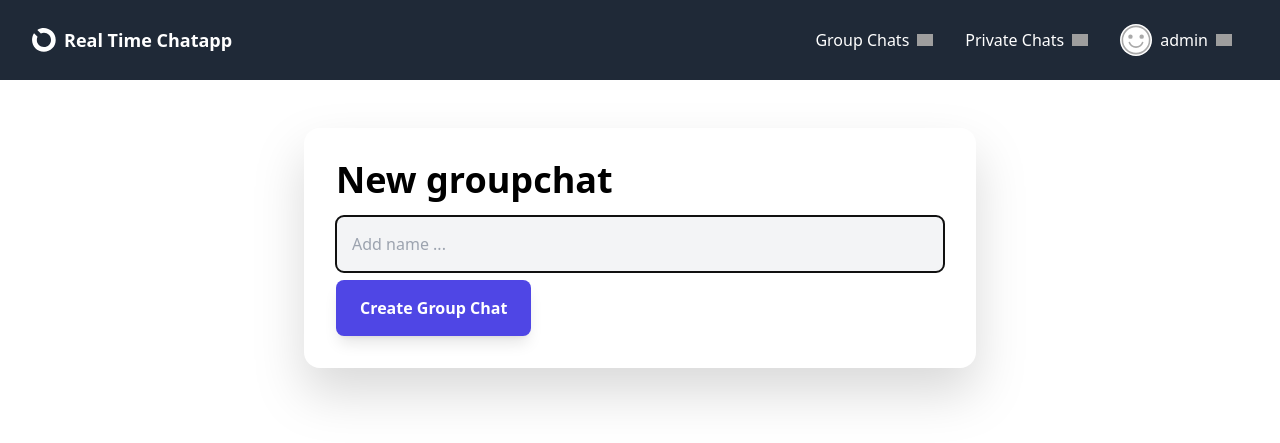
After one commit to devdandekar24/myChat, a Django app: page /chat/new_groupchat/ in a window 1280 px wide. The commit adds this page. Shown: the top 443 px of the page. Run offline with Django 5.2, Linux system fonts and the light colour scheme; a user stored in the database is signed in; data comes from the database, SQL or seed files in the repository; both versions use the stored data as it was after the commit; some libraries are stand-ins or nearby versions; grey boxes are pictures that could not be loaded.

```diff
--- a/a_rtchat/forms.py
+++ b/a_rtchat/forms.py
@@ -9,3 +9,27 @@ class ChatmessageCreateForm(ModelForm):
         widgets = {
             'body' : forms.TextInput(attrs={'placeholder': 'Add message ...', 'class': 'p-4 text-black', 'maxlength' : '300', 'autofocus': True }),
         }
+
+class NewGroupForm(ModelForm):
+    class Meta:
+        model = ChatGroup
+        fields = [ 'groupchat_name']
+        widgets = {
+            'groupchat_name': forms.TextInput(attrs={
+                'placeholder':'Add name ...',
+                'class':'p-4 text-black',
+                'maxlength':'300',
+                'autofocus':True,
+            }),
+        }
+
+class ChatRoomEditForm(ModelForm):
+    class Meta:
+        model = ChatGroup
+        fields = ['groupchat_name']
+        widgets = {
+            'groupchat_name': forms.TextInput(attrs={
+                'class':'p-4 text-xl font-bold mb-4',
+                'maxlength':'300',
+            }),
+        }
--- a/a_rtchat/routing.py
+++ b/a_rtchat/routing.py
@@ -5,4 +5,5 @@ from .consumers import *
 
 websocket_urlpatterns = [
     path('ws/chatroom/<chatroom_name>',ChatroomConsumer.as_asgi()),
+    path("ws/online-status/",OnlineStatusConsumer.as_asgi())
 ]
--- /dev/null
+++ b/a_rtchat/templates/a_rtchat/create_groupchat.html
@@ -0,0 +1,12 @@
+{% extends "layouts/box.html" %}
+
+{% block content %}
+
+<h1>New groupchat</h1>
+
+<form method="post">
+    {% csrf_token %}
+    {{form}}
+    <button type="submit" class="mt-2">Create Group Chat</button>
+</form>
+{% endblock %}
--- a/a_rtchat/urls.py
+++ b/a_rtchat/urls.py
@@ -3,4 +3,10 @@ from .views import *
 
 urlpatterns = [
     path('',chat_view,name="home"),
+    path('chat/<username>',get_or_create_chatroom, name="start-chat"),
+    path('chat/room/<chatroom_name>',chat_view, name = "chatroom"),
+    path('chat/new_groupchat/', create_groupchat,name="new-groupchat"),
+    path('chat/edit/<chatroom_name>',chatroom_edit_view, name="edit-chatroom"),
+    path('chat/delete/<chatroom_name>',chatroom_delete_view, name="chatroom-delete"),
+    path('chat/leave/<chatroom_name>',chatroom_leave_view, name="chatroom-leave"),
 ]
--- a/a_rtchat/views.py
+++ b/a_rtchat/views.py
@@ -1,13 +1,33 @@
 from django.shortcuts import render, get_object_or_404,redirect
+from django.http import Http404
 from .models import *
 from django.contrib.auth.decorators import login_required
 from .forms import *
+from django.contrib import messages
 
 @login_required
-def chat_view(request):
-    chat_group = get_object_or_404(ChatGroup, group_name ='public-chat')
+def chat_view(request,chatroom_name = 'public-chat'):
+    chat_group = get_object_or_404(ChatGroup, group_name =chatroom_name)
     chat_messages=chat_group.chat_messages.all()[:30]
     form=ChatmessageCreateForm()
+
+    other_user = None
+    if chat_group.is_private:
+        if request.user not in chat_group.members.all():
+            raise Http404()
+        for member in chat_group.members.all():
+            if member != request.user:
+                other_user = member
+                break
+
+    # join chat using url
+    if chat_group.groupchat_name:
+        if request.user not in chat_group.members.all():
+            if request.user.emailaddress_set.filter(verified=True).exists():
+                chat_group.members.add(request.user)
+            else:
+                messages.warning(request, 'You need to verify your email to join the chat!')
+                return redirect('profile-settings')
 
     # if request.method =="POST":
     if request.htmx:
@@ -24,4 +44,117 @@ def chat_view(request):
             }
             # return redirect('home')
             return render(request,'a_rtchat/partials/chat_message_p.html',context)
-    return render(request,'a_rtchat/chat.html',{'chat_messages':chat_messages, 'form':form})
+
+    context = {
+        'chat_messages':chat_messages,
+        'form':form,
+        'other_user':other_user,
+        'chatroom_name':chatroom_name,
+        'chat_group':chat_group,
+    }
+
+    return render(request,'a_rtchat/chat.html',context)
+
+@login_required
+def get_or_create_chatroom(request, username):
+    if request.user.username == username:
+        return redirect('home')
+
+    # other_user = User.objects.get(username=username)
+    # my_chatrooms = request.user.chat_groups.filter(is_private = True)
+
+    # if my_chatrooms.exists():
+    #     for chatroom in my_chatrooms:
+    #         if other_user in chatroom.members.all():
+    #             chatroom = chatroom
+    #             break
+    #         else:
+    #             chatroom=ChatGroup.objects.create(is_private=True)
+    #             chatroom.members.add(other_user,request.user)
+    # else:
+    #     chatroom=ChatGroup.objects.create(is_private=True)
+    #     chatroom.members.add(other_user,request.user)
+
+    other_user = User.objects.get(username = username)
+    my_private_chatrooms = request.user.chat_groups.filter(is_private=True)
+
+    if my_private_chatrooms.exists():
+        for chatroom in my_private_chatrooms:
+            if other_user in chatroom.members.all():
+                return redirect('chatroom', chatroom.group_name)
+
+    chatroom = ChatGroup.objects.create( is_private = True )
+    chatroom.members.add(other_user, request.user)
+    return redirect('chatroom', chatroom.group_name)
+
+@login_required
+def create_groupchat(request):
+    form = NewGroupForm()
+
+    if request.method == "POST":
+        form = NewGroupForm(request.POST)
+        if form.is_valid():
+            new_groupchat = form.save(commit=False)
+            new_groupchat.admin = request.user
+            new_groupchat.save()
+            new_groupchat.members.add(request.user)
+            return redirect('chatroom', new_groupchat.group_name)
+
+    context ={
+        'form': form,
+    }
+    return render(request,'a_rtchat/create_groupchat.html',context)
+
+@login_required
+def chatroom_edit_view(request, chatroom_name):
+    chat_group = get_object_or_404(ChatGroup, group_name=chatroom_name)
+    if request.user != chat_group.admin:
+        raise Http404()
+
+    form = ChatRoomEditForm(instance=chat_group)
+
+    if request.method == 'POST':
+        form = ChatRoomEditForm(request.POST, instance=chat_group)
+        if form.is_valid():
+            form.save()
+
+            remove_members = request.POST.getlist('remove_members')
+            for member_id in remove_members:
+                member = User.objects.get(id=member_id)
+                chat_group.members.remove(member)
+
+            return redirect('chatroom', chatroom_name)
+
+    context = {
+        'form' : form,
+        'chat_group' : chat_group
+    }
+    return render(request, 'a_rtchat/chatroom_edit.html', context)
+
+@login_required
+def chatroom_delete_view(request, chatroom_name):
+    chat_group = get_object_or_404(ChatGroup, group_name = chatroom_name)
+    if request.user != chat_group.admin:
+        raise Http404()
+
+    if request.method=="POST":
+        chat_group.delete()
+        messages.success(request, 'Chatroom deleted')
+        return redirect('home')
+
+    return render(request, 'a_rtchat/chatroom_delete.html',{'chat_group':chat_group})
+
+@login_required
+def chatroom_leave_view(request, chatroom_name):
+    chat_group = get_object_or_404(ChatGroup, group_name=chatroom_name)
+    if request.user not in chat_group.members.all():
+        raise Http404()
+
+    if request.method == "POST":
+        chat_group.members.remove(request.user)
+        messages.success(request, 'You left the Chat')
+        return redirect('home')
+
+    return render(request, "a_rtchat/confirm_leave.html", {
+        "chat_group": chat_group
+    })
--- a/a_users/templates/a_users/profile.html
+++ b/a_users/templates/a_users/profile.html
@@ -10,6 +10,9 @@
         {% if profile.info %}
         <div class="mt-8">{{ profile.info|linebreaksbr }}</div>
         {% endif %}
+        {% if profile.user != user %}
+        <a class="button" href="{% url 'start-chat' profile.user.username %}">Chat With me</a>
+        {% endif %}
     </div>
 </div>
 
--- a/templates/base.html
+++ b/templates/base.html
@@ -96,6 +96,15 @@
         .alert-success { @apply bg-green-400 }
         .alert-warning { @apply bg-amber-400 }
         .alert-danger { @apply bg-amber-500 }
+        .green-dot{
+            @apply rounded-full bg-green-500 p-1.5
+        }
+        .gray-dot {
+            @apply rounded-full bg-gray-500 p-1.5
+        }
+        .graylight-dot {
+            @apply rounded-full bg-gray-300 p-1.5
+        }
     </style>
 </head>
 <body class="{% block class %}{% endblock %}">
@@ -105,6 +114,10 @@
 
     {% block layout %}{% endblock %}
 
+    {% if user.is_authenticated %}
+    <footer hx-ext="ws" ws-connect = "/ws/online-status/"></footer>
+    {% endif %}
+
     {% block javascript %}{% endblock %}
 </body>
 </html>
--- a/templates/includes/header.html
+++ b/templates/includes/header.html
@@ -1,14 +1,49 @@
 <header class="flex items-center justify-between bg-gray-800 h-20 px-8 text-white sticky top-0 z-40">
-        <div>
+        <div class="flex items-center">
             <a class="flex items-center gap-2" href="/">
                 <img class="h-6" src="/static/images/logo.svg" alt="Logo"/>
                 <span class="text-lg font-bold">Real Time Chatapp</span>
             </a>
+            <div id="online-user-count"></div>
         </div>
         <nav class="block bg-gray-800 relative">
             <ul class="navitems flex items-center justify-center h-full">
                 {% if request.user.is_authenticated %}
-                <li><a href="/">Home</a></li>
+
+                 <!-- Group Chats -->
+                <li x-data="{ dropdownOpen: false }" class="relative">
+                    <a @click="dropdownOpen = !dropdownOpen" @click.away="dropdownOpen = false" class="cursor-pointer select-none flex items-center gap-1">
+                        <div id="online-in-chats"></div>
+                        Group Chats
+                        <img :class="dropdownOpen && 'rotate-180 duration-300'" class="w-4" src="https://img.icons8.com/small/32/777777/expand-arrow.png"/>
+                    </a>
+                    <div x-show="dropdownOpen" x-cloak class="absolute right-0 bg-white text-black shadow rounded-lg w-52 p-2 z-20"
+                        x-transition:enter="duration-300 ease-out"
+                        x-transition:enter-start="opacity-0 -translate-y-5 scale-90"
+                        x-transition:enter-end="opacity-100 translate-y-0 scale-100">
+
+                        <ul id="group-chats-list" class="hoverlist"></ul>
+
+                    </div>
+                </li>
+
+                <!-- Private Chatrooms Dropdown -->
+                <li x-data="{ dropdownOpen: false }" class="relative">
+                    <a @click="dropdownOpen = !dropdownOpen" @click.away="dropdownOpen = false" class="cursor-pointer select-none flex items-center gap-1">
+                        Private Chats
+                        <img :class="dropdownOpen && 'rotate-180 duration-300'" class="w-4" src="https://img.icons8.com/small/32/777777/expand-arrow.png"/>
+                    </a>
+
+                    <div x-show="dropdownOpen" x-cloak class="absolute right-0 bg-white text-black shadow rounded-lg w-52 p-2 z-20"
+                        x-transition:enter="duration-300 ease-out"
+                        x-transition:enter-start="opacity-0 -translate-y-5 scale-90"
+                        x-transition:enter-end="opacity-100 translate-y-0 scale-100">
+
+                        <ul id="private-chats-list"></ul>
+                    </div>
+                </li>
+
+                {% comment %} user profile dropdown {% endcomment %}
                 <li x-data="{ dropdownOpen: false }" class="relative">
                     <a @click="dropdownOpen = !dropdownOpen" @click.away="dropdownOpen = false" class="cursor-pointer select-none">
                         <img class="h-8 w-8 rounded-full object-cover" src="{{ user.profile.avatar }}"/>
@@ -23,6 +58,7 @@
                         <ul class="hoverlist [&>li>a]:justify-end">
                             <li><a href="{% url 'profile' %}">My Profile</a></li>
                             <li><a href="{% url 'profile-edit' %}">Edit Profile</a></li>
+                            <li><a href="{% url 'new-groupchat' %}">Create Chat</a></li>
 			    <li><a href="{% url 'profile-settings' %}">Settings</a></li>
                             <li><a href="{% url 'account_logout'  %}">Log Out</a></li>
                         </ul>
```
Also changed, not shown: a_core/settings.py (+9 -0 lines), a_rtchat/consumers.py (+66 -1 lines), a_rtchat/models.py (+6 -1 lines), a_rtchat/templates/a_rtchat/chat.html (+43 -1 lines), a_rtchat/templates/a_rtchat/chatroom_delete.html (added, +15 -0 lines), a_rtchat/templates/a_rtchat/chatroom_edit.html (added, +37 -0 lines), a_rtchat/templates/a_rtchat/confirm_leave.html (added, +12 -0 lines), a_rtchat/templates/a_rtchat/partials/online_count.html (+20 -2 lines), a_rtchat/templates/a_rtchat/partials/online_status.html (added, +54 -0 lines), a_rtchat/migrations/0003_chatgroup_is_private_chatgroup_members_and_more.py (added), a_rtchat/migrations/0004_chatgroup_admin_chatgroup_groupchat_name_and_more.py (added), db.sqlite3.
